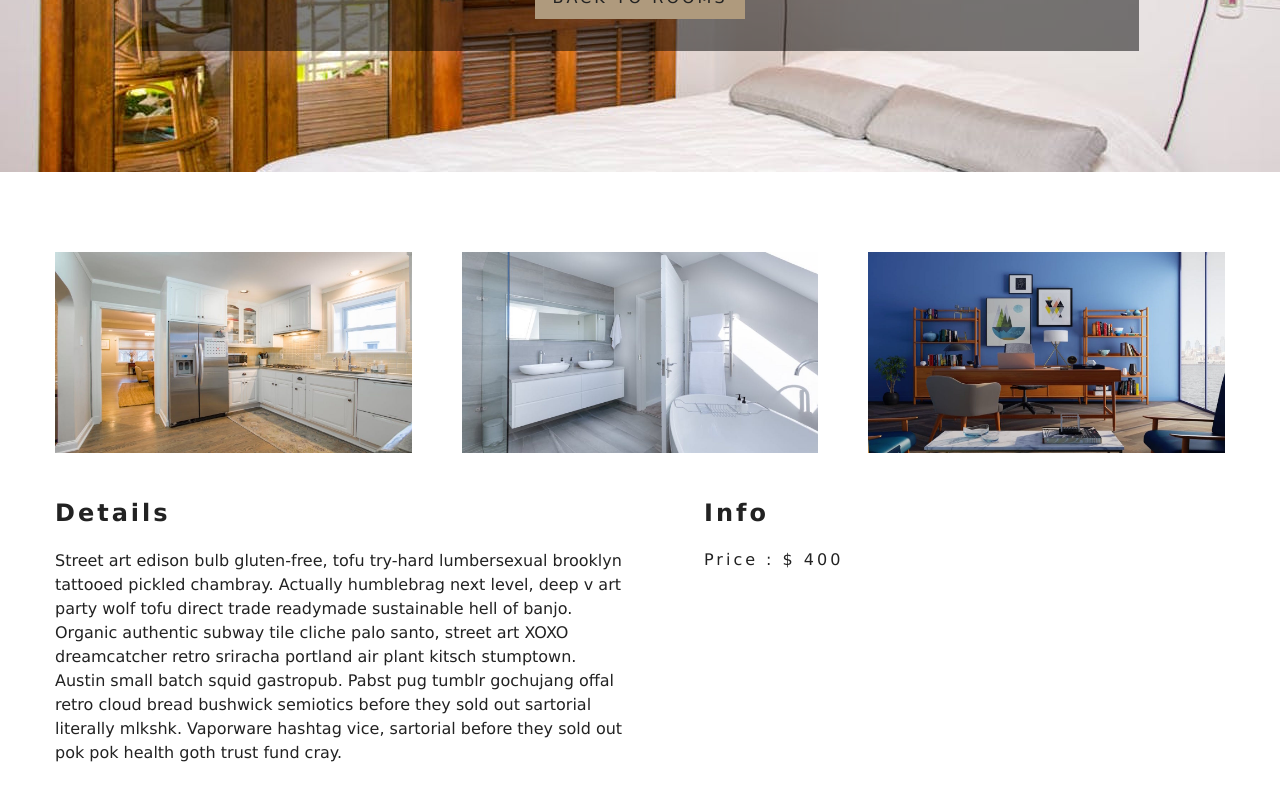
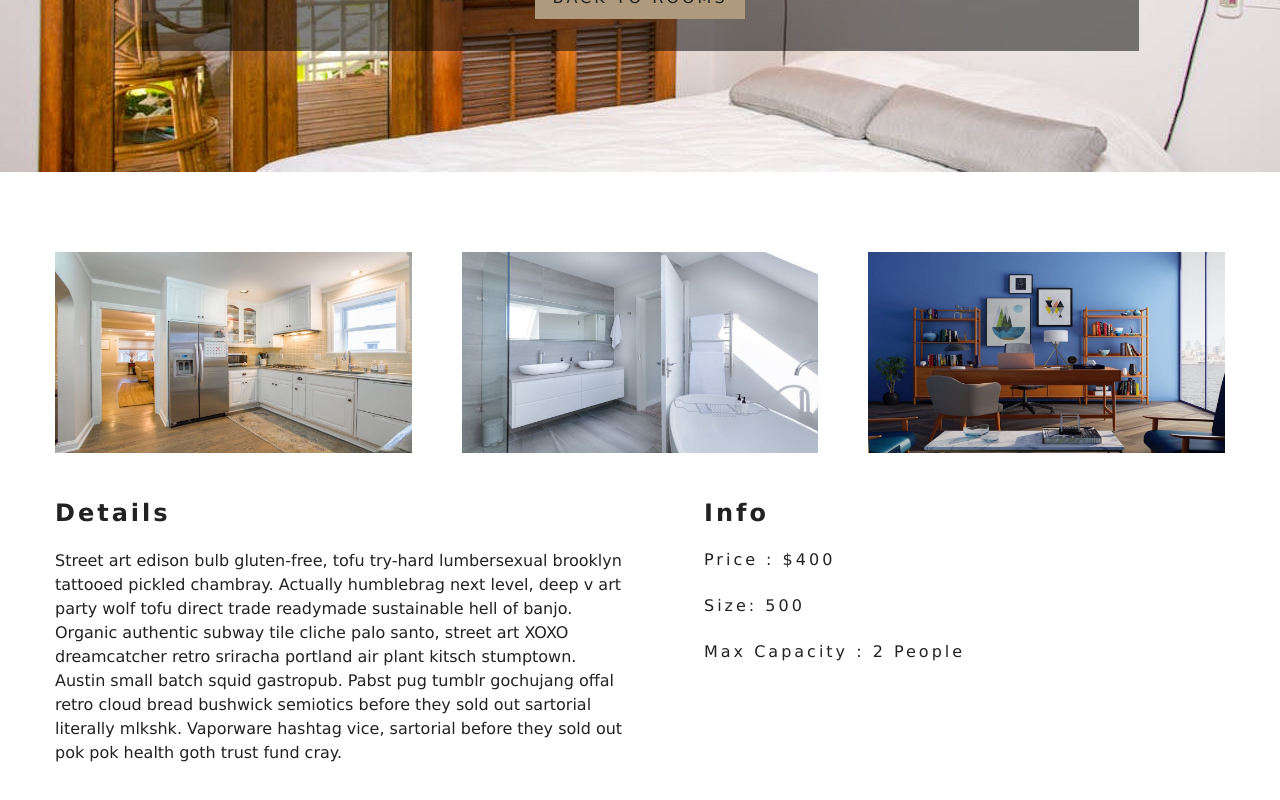
Before and after one commit to wbonneville/resort, a React (Create React App) app: page /rooms/double-deluxe in a window 1280 px wide. Shown: the part 374-1174 px from the top of the page. Built offline with nearby package versions, Linux system fonts and the light colour scheme; the HTML template or start-up script is replaced by a standard one.

Commit message:
Update SingleRoom.js

```diff
--- a/src/pages/SingleRoom.js
+++ b/src/pages/SingleRoom.js
@@ -68,7 +68,12 @@ export default class SingleRoom extends Component {
             </article>
             <article className="info">
               <h3>info</h3>
-              <h6>price : $ {price}</h6>
+              <h6>price : ${price}</h6>
+              <h6>size: {size}</h6>
+              <h6>
+                max capacity :{' '}
+                {capacity > 1 ? `${capacity} people` : `${capacity} person `}
+              </h6>
             </article>
           </div>
         </section>
```
